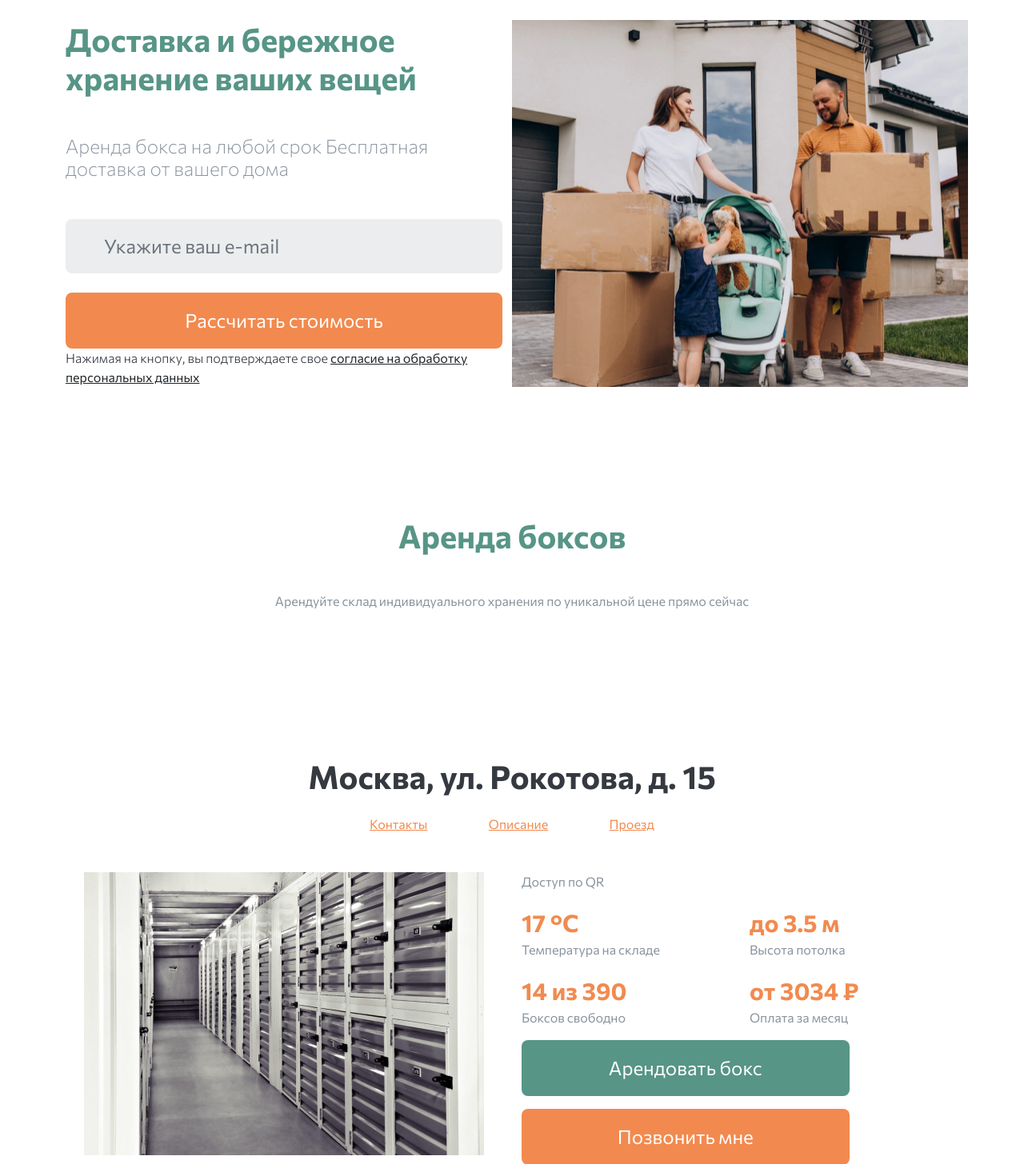
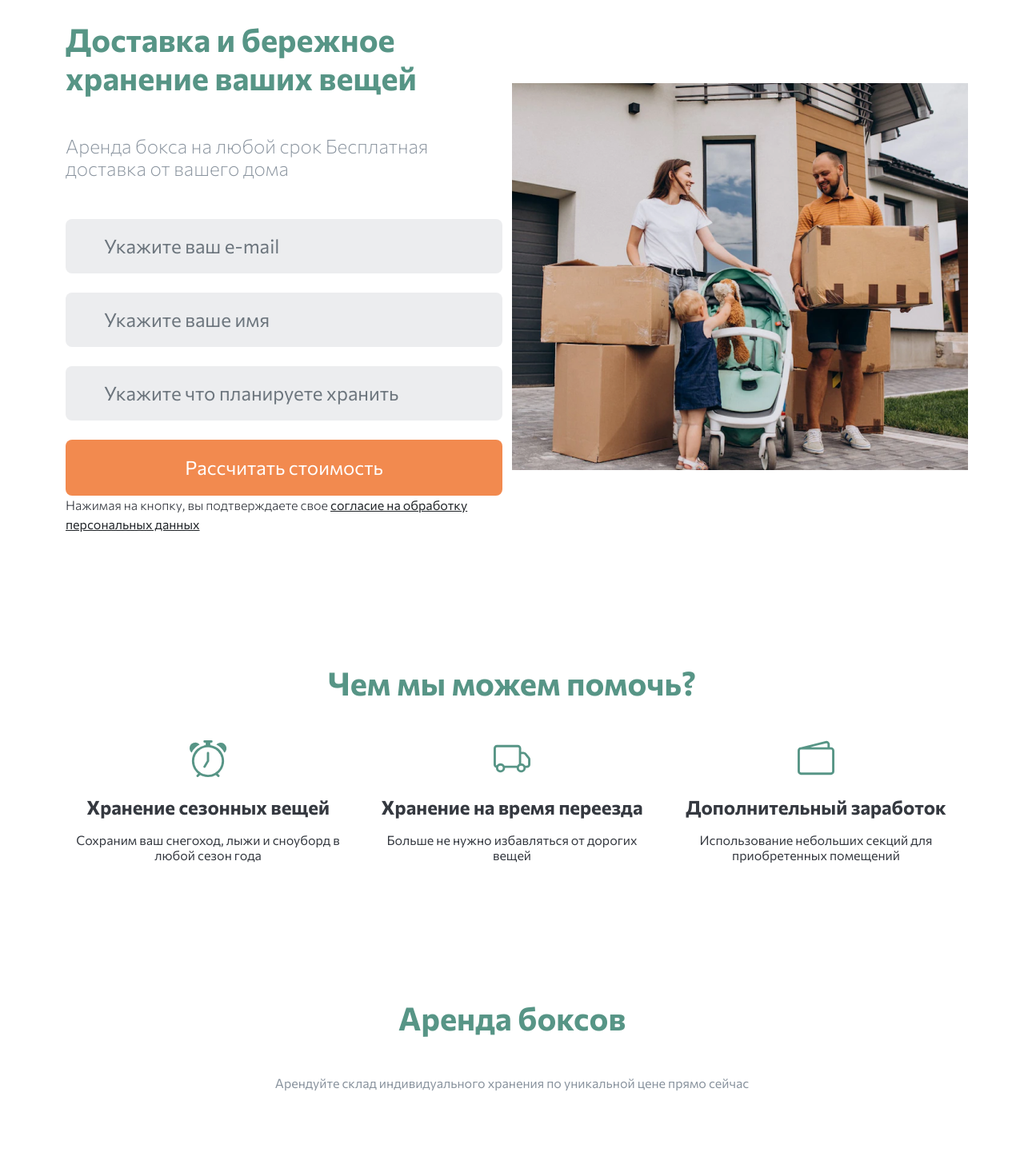
Before and after one commit to mavel-x/SelfStorage, a Django app: page /boxes/ in a window 1280 px wide. Shown: the part 137-1593 px from the top of the page at 80% size. Run offline with Django 4.2, Linux system fonts and the light colour scheme; data that the repository does not hold is empty; parts of the project's set-up code (start-up, migrations or seed data) failed here and were passed over; some libraries are stand-ins or nearby versions.

Commit message:
Created calculation.html

```diff
--- a/templates/boxes.html
+++ b/templates/boxes.html
@@ -2,18 +2,35 @@
 {% load static %}
 {% block main %}
 <main class="container mt-header">
-	<article class="row">
-		<div class="col-12 col-lg-6 mb-3 mb-lg-0">
-			<h1 class="fw-bold SelfStorage_green mb-5">Доставка и бережное хранение ваших вещей</h1>
-			<h4 class="fw-lighter SelfStorage_grey mb-5">Аренда бокса на любой срок Бесплатная доставка от вашего дома </h4>
-			<form class="">
-				<input type="text" required name="EMAIL1" class="form-control  border-8 mb-4 py-3 px-5 border-0 fs_24 SelfStorage__bg_lightgrey" placeholder="Укажите ваш e-mail">
-				<button class="btn  border-8 py-3 px-5 w-100 text-white fs_24 SelfStorage__bg_orange SelfStorage__btn2_orange">Рассчитать стоимость</button>
-				<span class="text-center fw-light">Нажимая на кнопку, вы подтверждаете свое <a href="#" class="link-dark">согласие на обработку персональных данных</a></span>
-			</form>
-		</div>
-		<div class="col-12 col-lg-6 SelfStorage__img"></div>
-	</article>
+
+	{% include 'calculation.html' %}
+
+    <article class="text-center row pt-header">
+        <h1 class=" fw-bold SelfStorage_green mb-5">Чем мы можем помочь?</h1>
+        <div class="col-12 col-sm-4 mb-4 mb-sm-0">
+            <svg xmlns="http://www.w3.org/2000/svg" width="46" height="46" fill="#579586" class="bi bi-alarm" viewBox="0 0 16 16">
+                <path d="M8.5 5.5a.5.5 0 0 0-1 0v3.362l-1.429 2.38a.5.5 0 1 0 .858.515l1.5-2.5A.5.5 0 0 0 8.5 9V5.5z"/>
+                <path d="M6.5 0a.5.5 0 0 0 0 1H7v1.07a7.001 7.001 0 0 0-3.273 12.474l-.602.602a.5.5 0 0 0 .707.708l.746-.746A6.97 6.97 0 0 0 8 16a6.97 6.97 0 0 0 3.422-.892l.746.746a.5.5 0 0 0 .707-.708l-.601-.602A7.001 7.001 0 0 0 9 2.07V1h.5a.5.5 0 0 0 0-1h-3zm1.038 3.018a6.093 6.093 0 0 1 .924 0 6 6 0 1 1-.924 0zM0 3.5c0 .753.333 1.429.86 1.887A8.035 8.035 0 0 1 4.387 1.86 2.5 2.5 0 0 0 0 3.5zM13.5 1c-.753 0-1.429.333-1.887.86a8.035 8.035 0 0 1 3.527 3.527A2.5 2.5 0 0 0 13.5 1z"/>
+            </svg>
+            <h4 class="fw-bold mt-4 mb-3 SelfStorage__bg_black">Хранение сезонных вещей</h4>
+            <h6>Сохраним ваш снегоход, лыжи и сноуборд в любой сезон года</h6>
+        </div>
+        <div class="col-12 col-sm-4 mb-4 mb-sm-0">
+            <svg xmlns="http://www.w3.org/2000/svg" width="46" height="46" fill="#579586" class="bi bi-truck" viewBox="0 0 16 16">
+                <path d="M0 3.5A1.5 1.5 0 0 1 1.5 2h9A1.5 1.5 0 0 1 12 3.5V5h1.02a1.5 1.5 0 0 1 1.17.563l1.481 1.85a1.5 1.5 0 0 1 .329.938V10.5a1.5 1.5 0 0 1-1.5 1.5H14a2 2 0 1 1-4 0H5a2 2 0 1 1-3.998-.085A1.5 1.5 0 0 1 0 10.5v-7zm1.294 7.456A1.999 1.999 0 0 1 4.732 11h5.536a2.01 2.01 0 0 1 .732-.732V3.5a.5.5 0 0 0-.5-.5h-9a.5.5 0 0 0-.5.5v7a.5.5 0 0 0 .294.456zM12 10a2 2 0 0 1 1.732 1h.768a.5.5 0 0 0 .5-.5V8.35a.5.5 0 0 0-.11-.312l-1.48-1.85A.5.5 0 0 0 13.02 6H12v4zm-9 1a1 1 0 1 0 0 2 1 1 0 0 0 0-2zm9 0a1 1 0 1 0 0 2 1 1 0 0 0 0-2z"/>
+            </svg>
+            <h4 class="fw-bold mt-4 mb-3 SelfStorage__bg_black">Хранение на время переезда</h4>
+            <h6>Больше не нужно избавляться от дорогих вещей</h6>
+        </div>
+        <div class="col-12 col-sm-4 mb-4 mb-sm-0">
+            <svg xmlns="http://www.w3.org/2000/svg" width="46" height="46" fill="#579586" class="bi bi-wallet2" viewBox="0 0 16 16">
+                <path d="M12.136.326A1.5 1.5 0 0 1 14 1.78V3h.5A1.5 1.5 0 0 1 16 4.5v9a1.5 1.5 0 0 1-1.5 1.5h-13A1.5 1.5 0 0 1 0 13.5v-9a1.5 1.5 0 0 1 1.432-1.499L12.136.326zM5.562 3H13V1.78a.5.5 0 0 0-.621-.484L5.562 3zM1.5 4a.5.5 0 0 0-.5.5v9a.5.5 0 0 0 .5.5h13a.5.5 0 0 0 .5-.5v-9a.5.5 0 0 0-.5-.5h-13z"/>
+            </svg>
+            <h4 class="fw-bold mt-4 mb-3 SelfStorage__bg_black">Дополнительный заработок</h4>
+            <h6>Использование небольших секций для  приобретенных  помещений</h6>
+        </div>
+    </article>
+
 	<article class="mt-header">
 		<h1 class="text-center fw-bold SelfStorage_green mb-5">Аренда боксов</h1>
 		<h6 class="text-center SelfStorage_grey">Арендуйте склад индивидуального хранения по уникальной цене прямо сейчас</h6>
--- /dev/null
+++ b/templates/calculation.html
@@ -0,0 +1,15 @@
+    <article class="row">
+        <div class="col-12 col-lg-6 mb-3 mb-lg-0">
+            <h1 class="fw-bold SelfStorage_green mb-5">Доставка и бережное хранение ваших вещей</h1>
+            <h4 class="fw-lighter SelfStorage_grey mb-5">Аренда бокса на любой срок Бесплатная доставка от вашего дома </h4>
+            <form class="">
+                {% csrf_token %}
+                <input type="email" required name="EMAIL1" class="form-control border-8 mb-4 py-3 px-5 border-0 fs_24 SelfStorage__bg_lightgrey" placeholder="Укажите ваш e-mail">
+                <input type="text" name="LEAD_NAME" class="form-control border-8 mb-4 py-3 px-5 border-0 fs_24 SelfStorage__bg_lightgrey" placeholder="Укажите ваше имя">
+                <input type="text" name="LEAD_DESCRIPTION" class="form-control border-8 mb-4 py-3 px-5 border-0 fs_24 SelfStorage__bg_lightgrey" placeholder="Укажите что планируете хранить">
+                <button class="btn border-8 py-3 px-5 w-100 text-white fs_24 SelfStorage__bg_orange SelfStorage__btn2_orange">Рассчитать стоимость</button>
+                <span class="text-center fw-light">Нажимая на кнопку, вы подтверждаете свое <a href="#" class="link-dark">согласие на обработку персональных данных</a></span>
+            </form>
+        </div>
+        <div class="col-12 col-lg-6 SelfStorage__img"></div>
+    </article>
```
Also changed, not shown: templates/index.html (+2 -12 lines).
